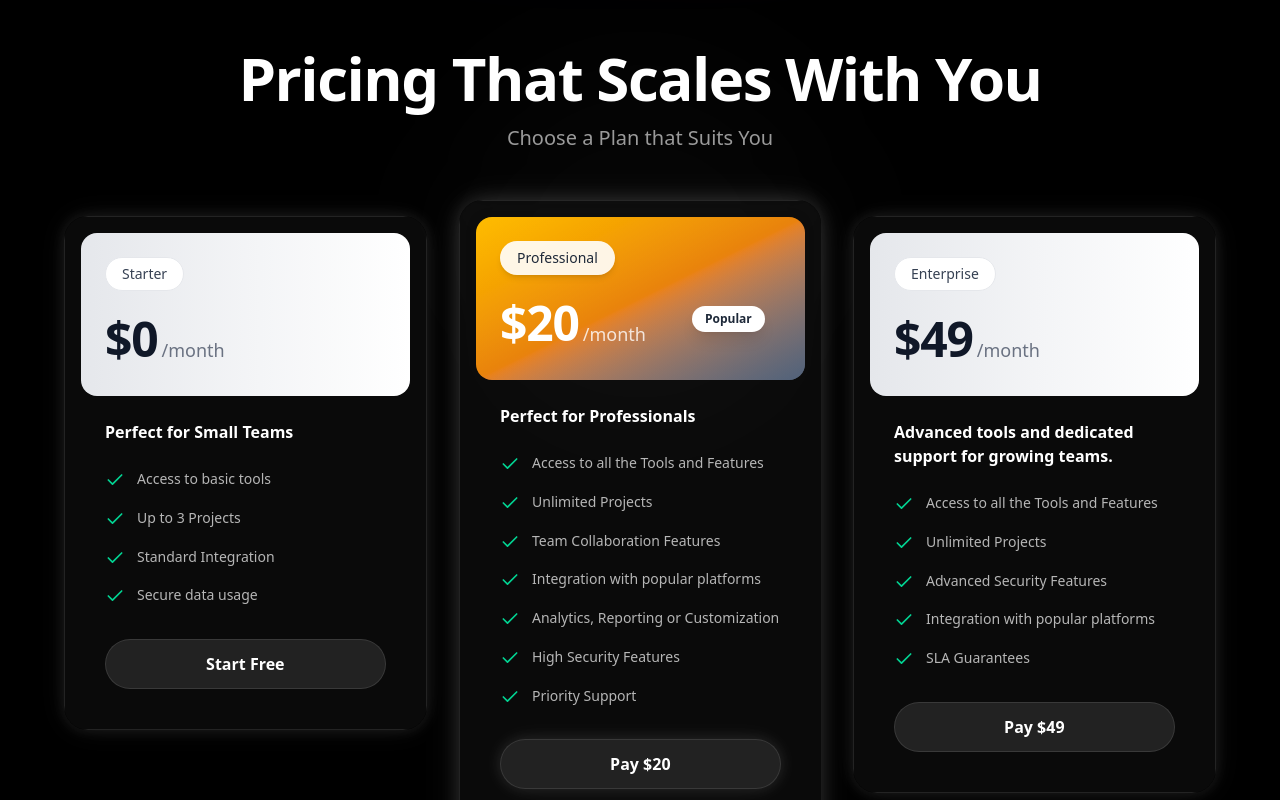
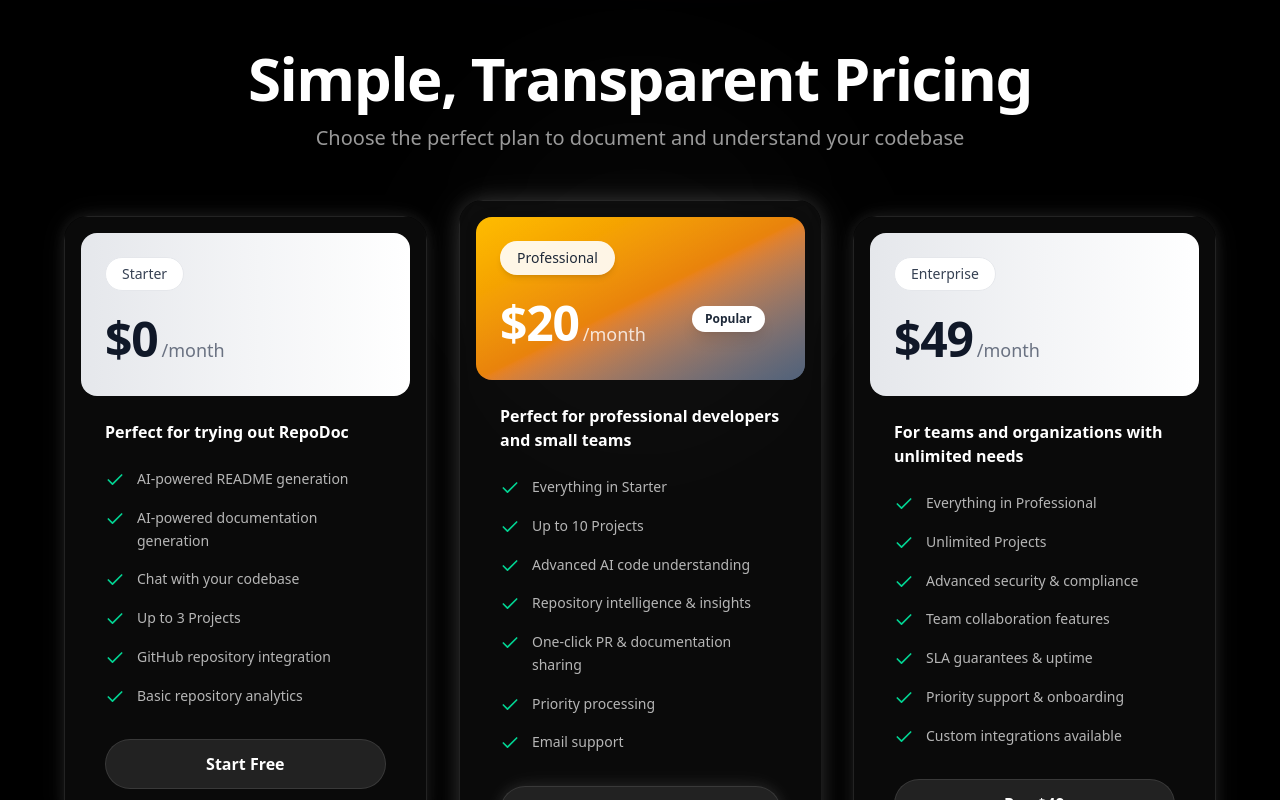
Before and after one commit to parbhatkapila4/RepoDocs, a Next.js app: page /pricing in a window 1280 px wide. Shown: the part 580-1380 px from the top of the page. Built offline with nearby package versions, Linux system fonts and the light colour scheme; no server answers.

Commit message:
Update project limits and messages across the application

```diff
--- a/src/app/(protected)/create/page.tsx
+++ b/src/app/(protected)/create/page.tsx
@@ -196,7 +196,7 @@
         setProjectLimit(limitStatus);
 
         toast.error("Project limit reached", {
-          description: "Upgrade to Professional for unlimited projects.",
+          description: "Upgrade to Professional for 10 projects or Enterprise for unlimited.",
         });
       } else {
         toast.error("Failed to create project", {
@@ -272,7 +272,7 @@
                   >
                     <Link href="/pricing">
                       <Crown className="h-3 w-3 mr-1" />
-                      Upgrade for unlimited
+                      Upgrade for more projects
                     </Link>
                   </Button>
                 )}
--- a/src/app/(protected)/docs/page.tsx
+++ b/src/app/(protected)/docs/page.tsx
@@ -217,7 +217,7 @@
       if (errorMessage.includes('UPGRADE_REQUIRED')) {
         setUpgradeRequired(true);
         toast.error('Upgrade required', {
-          description: 'Upgrade to Professional for unlimited projects.',
+          description: 'Upgrade to Professional for 10 projects or Enterprise for unlimited.',
         });
       } else {
         setError(errorMessage);
@@ -266,7 +266,7 @@
       if (errorMessage.includes('UPGRADE_REQUIRED')) {
         setUpgradeRequired(true);
         toast.error('Upgrade required', {
-          description: 'Upgrade to Professional for unlimited projects.',
+          description: 'Upgrade to Professional for 10 projects or Enterprise for unlimited.',
         });
       } else {
         setError(errorMessage);
@@ -657,7 +657,7 @@
                     Upgrade Required
                   </h3>
                   <p className="text-amber-300/80 text-sm mt-1">
-                    This project exceeds your starter plan limit. Upgrade to Professional for unlimited AI documentation.
+                    This project exceeds your starter plan limit. Upgrade to Professional for 10 projects or Enterprise for unlimited.
                   </p>
                 </div>
               </div>
--- a/src/app/(protected)/readme/page.tsx
+++ b/src/app/(protected)/readme/page.tsx
@@ -198,7 +198,7 @@
       if (errorMessage.includes('UPGRADE_REQUIRED')) {
         setUpgradeRequired(true);
         toast.error('Upgrade required', {
-          description: 'Upgrade to Professional for unlimited projects.',
+          description: 'Upgrade to Professional for 10 projects or Enterprise for unlimited.',
         });
       } else {
         setError(errorMessage);
@@ -242,7 +242,7 @@
       if (errorMessage.includes('UPGRADE_REQUIRED')) {
         setUpgradeRequired(true);
         toast.error('Upgrade required', {
-          description: 'Upgrade to Professional for unlimited projects.',
+          description: 'Upgrade to Professional for 10 projects or Enterprise for unlimited.',
         });
       } else {
         setError(errorMessage);
@@ -597,7 +597,7 @@
                     Upgrade Required
                   </h3>
                   <p className="text-amber-300/80 text-sm mt-1">
-                    This project exceeds your starter plan limit. Upgrade to Professional for unlimited AI documentation.
+                    This project exceeds your starter plan limit. Upgrade to Professional for 10 projects or Enterprise for unlimited.
                   </p>
                 </div>
               </div>
--- a/src/app/pricing/page.tsx
+++ b/src/app/pricing/page.tsx
@@ -13,12 +13,14 @@
     name: "Starter",
     price: "$0",
     period: "/month",
-    description: "Perfect for Small Teams",
+    description: "Perfect for trying out RepoDoc",
     features: [
-      "Access to basic tools",
+      "AI-powered README generation",
+      "AI-powered documentation generation",
+      "Chat with your codebase",
       "Up to 3 Projects",
-      "Standard Integration",
-      "Secure data usage"
+      "GitHub repository integration",
+      "Basic repository analytics"
     ],
     buttonText: "Start Free",
     buttonStyle: "default",
@@ -28,15 +30,15 @@
     name: "Professional",
     price: "$20",
     period: "/month",
-    description: "Perfect for Professionals",
+    description: "Perfect for professional developers and small teams",
     features: [
-      "Access to all the Tools and Features",
-      "Unlimited Projects",
-      "Team Collaboration Features",
-      "Integration with popular platforms",
-      "Analytics, Reporting or Customization",
-      "High Security Features",
-      "Priority Support"
+      "Everything in Starter",
+      "Up to 10 Projects",
+      "Advanced AI code understanding",
+      "Repository intelligence & insights",
+      "One-click PR & documentation sharing",
+      "Priority processing",
+      "Email support"
     ],
     buttonText: "Pay $20",
     buttonStyle: "primary",
@@ -47,13 +49,15 @@
     name: "Enterprise",
     price: "$49",
     period: "/month",
-    description: "Advanced tools and dedicated support for growing teams.",
+    description: "For teams and organizations with unlimited needs",
     features: [
-      "Access to all the Tools and Features",
+      "Everything in Professional",
       "Unlimited Projects",
-      "Advanced Security Features",
-      "Integration with popular platforms",
-      "SLA Guarantees"
+      "Advanced security & compliance",
+      "Team collaboration features",
+      "SLA guarantees & uptime",
+      "Priority support & onboarding",
+      "Custom integrations available"
     ],
     buttonText: "Pay $49",
     buttonStyle: "default",
@@ -200,10 +204,10 @@
           transition={{ duration: 0.6 }}
         >
           <h1 className="text-4xl sm:text-5xl lg:text-6xl font-bold text-white mb-4 tracking-tight">
-            Pricing That Scales With You
+            Simple, Transparent Pricing
           </h1>
           <p className="text-xl text-white/60 font-medium">
-            Choose a Plan that Suits You
+            Choose the perfect plan to document and understand your codebase
           </p>
         </motion.div>
 
--- a/src/lib/actions.ts
+++ b/src/lib/actions.ts
@@ -117,7 +117,7 @@
 // Plan limits constants
 const PLAN_LIMITS = {
   starter: { maxProjects: 3 },
-  professional: { maxProjects: Infinity },
+  professional: { maxProjects: 10 },
   enterprise: { maxProjects: Infinity },
 } as const;
 
@@ -234,7 +234,9 @@
     if (projectCount >= maxProjects) {
       return {
         canCreate: false,
-        reason: `You've reached the maximum of ${maxProjects} projects on the ${plan} plan. Please upgrade to Professional for unlimited projects.`,
+        reason: plan === 'starter'
+          ? `You've reached the maximum of ${maxProjects} projects on the ${plan} plan. Please upgrade to Professional for 10 projects or Enterprise for unlimited.`
+          : `You've reached the maximum of ${maxProjects} projects on the ${plan} plan. Please upgrade to Enterprise for unlimited projects.`,
         currentCount: projectCount,
         maxProjects,
         plan,
@@ -299,7 +301,7 @@
 
   return {
     allowed: false,
-    reason: `This project exceeds your starter plan limit of ${maxProjects} projects. Please upgrade to Professional to generate AI documentation for unlimited projects.`,
+    reason: `This project exceeds your starter plan limit of ${maxProjects} projects. Please upgrade to Professional for 10 projects or Enterprise for unlimited.`,
   };
 }
 
--- a/src/lib/queries.ts
+++ b/src/lib/queries.ts
@@ -6,7 +6,7 @@
 // Plan limits constants
 const PLAN_LIMITS = {
   starter: { maxProjects: 3 },
-  professional: { maxProjects: Infinity },
+  professional: { maxProjects: 10 },
   enterprise: { maxProjects: Infinity },
 } as const;
 
@@ -111,7 +111,12 @@
     });
 
     if (projectCount >= maxProjects) {
-      throw new Error(`PROJECT_LIMIT_REACHED: You've reached the maximum of ${maxProjects} projects on the ${plan} plan. Please upgrade to Professional for unlimited projects.`);
+      const upgradeMessage = plan === 'starter'
+        ? 'Please upgrade to Professional for 10 projects or Enterprise for unlimited projects.'
+        : plan === 'professional'
+        ? 'Please upgrade to Enterprise for unlimited projects.'
+        : '';
+      throw new Error(`PROJECT_LIMIT_REACHED: You've reached the maximum of ${maxProjects} projects on the ${plan} plan. ${upgradeMessage}`);
     }
 
     const project = await prisma.project.create({
--- a/src/lib/slices/userSlice.ts
+++ b/src/lib/slices/userSlice.ts
@@ -19,7 +19,7 @@
     name: 'Starter',
   },
   professional: {
-    maxProjects: Infinity,
+    maxProjects: 10,
     name: 'Professional',
   },
   enterprise: {
```
